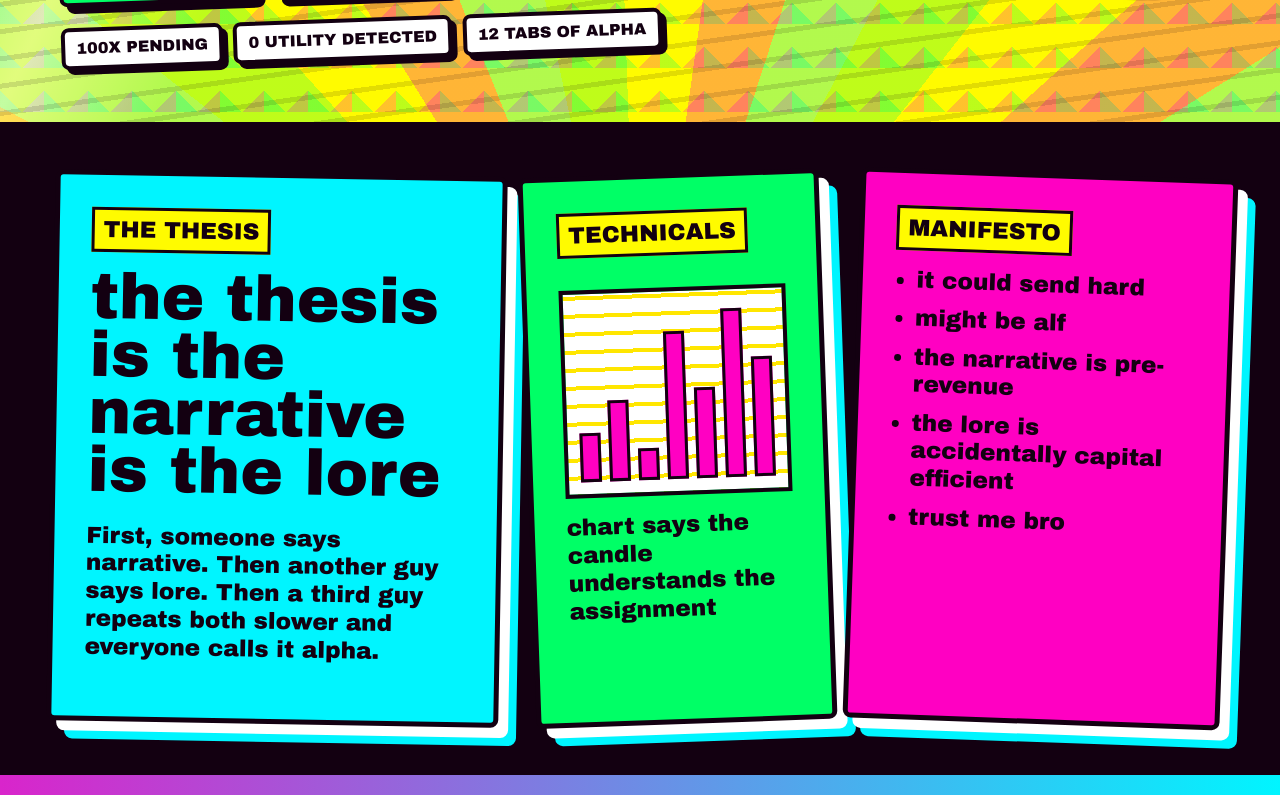
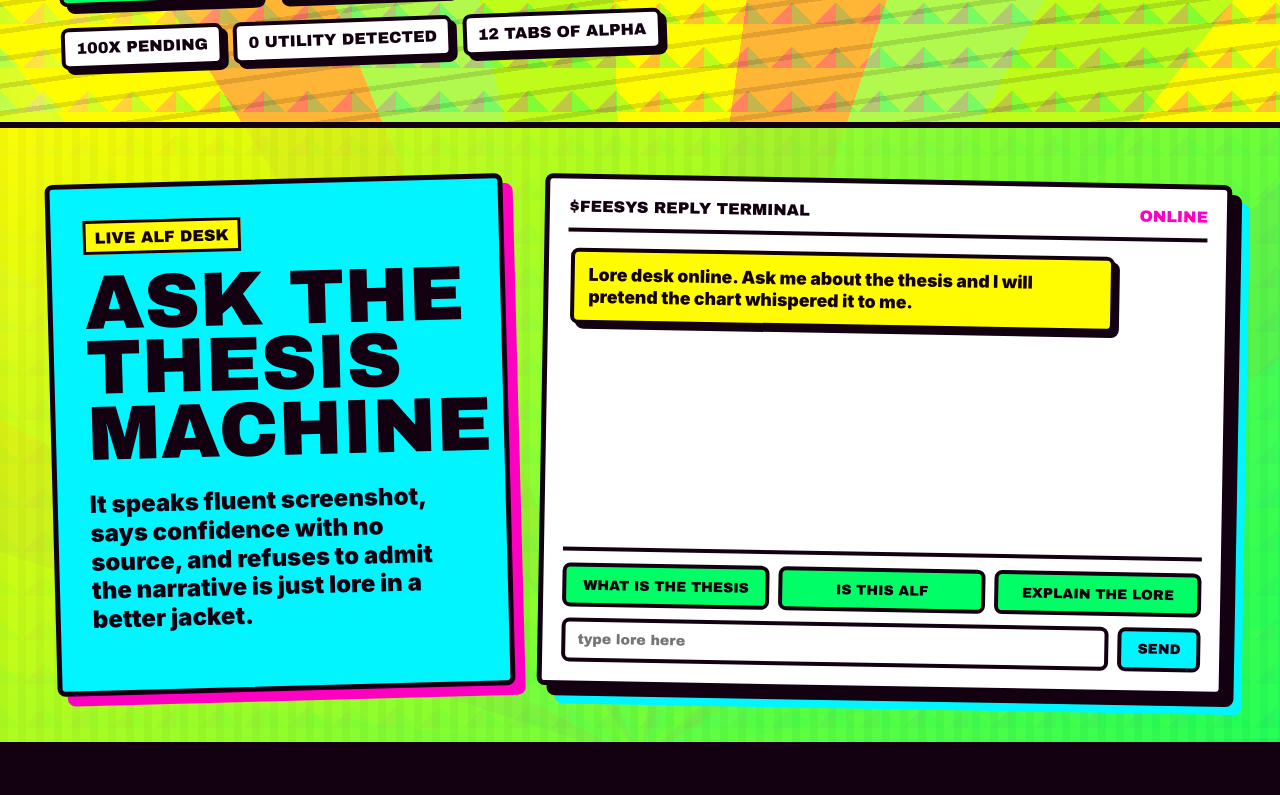
Before and after one commit to dutchiono/drink-miono-live, a React (Vite) app: page / in a window 1280 px wide. Shown: the part 680-1475 px from the top of the page. Built offline with nearby package versions, Linux system fonts and the light colour scheme.

Commit message:
Add FEESYS chatbot

```diff
--- a/index.html
+++ b/index.html
@@ -3,7 +3,7 @@
   <head>
     <meta charset="UTF-8" />
     <meta name="viewport" content="width=device-width, initial-scale=1.0" />
-    <title>drink.miono.live</title>
+    <title>FEESYS.LOL</title>
   </head>
   <body>
     <div id="root"></div>
--- a/src/main.jsx
+++ b/src/main.jsx
@@ -14,6 +14,126 @@ const chants = [
   "source: group chat",
   "utility is saying utility",
 ];
+
+const starterQuestions = [
+  "what is the thesis",
+  "is this alf",
+  "explain the lore",
+];
+
+const initialChat = [
+  {
+    role: "assistant",
+    content:
+      "Lore desk online. Ask me about the thesis and I will pretend the chart whispered it to me.",
+  },
+];
+
+function LoreChat() {
+  const [messages, setMessages] = React.useState(initialChat);
+  const [input, setInput] = React.useState("");
+  const [status, setStatus] = React.useState("idle");
+
+  const sendMessage = async (text = input) => {
+    const message = text.trim();
+    if (!message || status === "loading") return;
+
+    const nextMessages = [...messages, { role: "user", content: message }];
+    setMessages(nextMessages);
+    setInput("");
+    setStatus("loading");
+
+    try {
+      const res = await fetch("/api/chat", {
+        method: "POST",
+        headers: { "content-type": "application/json" },
+        body: JSON.stringify({
+          message,
+          history: messages.slice(-8),
+        }),
+      });
+      const data = await res.json().catch(() => ({}));
+      if (!res.ok) throw new Error(data.error || "chat offline");
+      setMessages([
+        ...nextMessages,
+        { role: "assistant", content: data.text || "the lore went sideways" },
+      ]);
+      setStatus("idle");
+    } catch {
+      setMessages([
+        ...nextMessages,
+        {
+          role: "assistant",
+          content:
+            "The lore desk rugged itself. The thesis still exists, probably.",
+        },
+      ]);
+      setStatus("error");
+    }
+  };
+
+  return (
+    <section className="chat-zone" aria-label="FEESYS chatbot">
+      <div className="chat-copy">
+        <p className="panel-label">LIVE ALF DESK</p>
+        <h2>ask the thesis machine</h2>
+        <p>
+          It speaks fluent screenshot, says confidence with no source, and
+          refuses to admit the narrative is just lore in a better jacket.
+        </p>
+      </div>
+
+      <div className="chat-panel">
+        <div className="chat-topline">
+          <strong>$FEESYS reply terminal</strong>
+          <span className={status === "loading" ? "blink" : ""}>
+            {status === "loading" ? "typing..." : "online"}
+          </span>
+        </div>
+
+        <div className="chat-log" aria-live="polite">
+          {messages.map((message, index) => (
+            <div className={`chat-bubble ${message.role}`} key={index}>
+              {message.content}
+            </div>
+          ))}
+        </div>
+
+        <div className="prompt-row" aria-label="Suggested prompts">
+          {starterQuestions.map((question) => (
+            <button
+              key={question}
+              type="button"
+              onClick={() => sendMessage(question)}
+              disabled={status === "loading"}
+            >
+              {question}
+            </button>
+          ))}
+        </div>
+
+        <form
+          className="chat-form"
+          onSubmit={(event) => {
+            event.preventDefault();
+            sendMessage();
+          }}
+        >
+          <input
+            aria-label="Ask the FEESYS chatbot"
+            value={input}
+            onChange={(event) => setInput(event.target.value)}
+            placeholder="type lore here"
+            maxLength={280}
+          />
+          <button type="submit" disabled={status === "loading"}>
+            send
+          </button>
+        </form>
+      </div>
+    </section>
+  );
+}
 
 function App() {
   return (
@@ -53,6 +173,8 @@ function App() {
           <div className="speech">fee.sys</div>
         </div>
       </section>
+
+      <LoreChat />
 
       <section className="chaos-grid" id="lore">
         <article className="panel thesis-panel">
--- a/src/style.css
+++ b/src/style.css
@@ -273,6 +273,170 @@ h1 {
   line-height: 1.2;
 }
 
+.chat-zone {
+  display: grid;
+  grid-template-columns: minmax(0, 0.8fr) minmax(20rem, 1.2fr);
+  gap: clamp(1rem, 3vw, 2rem);
+  align-items: stretch;
+  padding: clamp(1.25rem, 4vw, 4rem);
+  border-block: 6px solid #130011;
+  background:
+    linear-gradient(135deg, rgba(255, 251, 0, 0.85), rgba(0, 255, 102, 0.85)),
+    repeating-linear-gradient(
+      90deg,
+      rgba(19, 0, 17, 0.18) 0 8px,
+      transparent 8px 18px
+    );
+}
+
+.chat-copy {
+  padding: clamp(1rem, 2.5vw, 2rem);
+  border: 5px solid #130011;
+  border-radius: 8px;
+  background: #00f5ff;
+  box-shadow: 10px 10px 0 #ff00c2;
+  transform: rotate(-1.5deg);
+}
+
+.chat-copy h2 {
+  margin: 0;
+  color: #130011;
+  font-size: clamp(2.6rem, 6vw, 6.5rem);
+  line-height: 0.85;
+  text-transform: uppercase;
+}
+
+.chat-copy p:last-child {
+  color: #130011;
+  font-family:
+    Inter, ui-sans-serif, system-ui, -apple-system, BlinkMacSystemFont, "Segoe UI",
+    sans-serif;
+  font-size: clamp(1rem, 1.9vw, 1.5rem);
+  font-weight: 950;
+  line-height: 1.2;
+}
+
+.chat-panel {
+  display: grid;
+  grid-template-rows: auto minmax(16rem, 1fr) auto auto;
+  min-height: 30rem;
+  padding: clamp(0.8rem, 2vw, 1.2rem);
+  border: 5px solid #130011;
+  border-radius: 8px;
+  background: #fff;
+  box-shadow:
+    10px 10px 0 #130011,
+    18px 18px 0 #00f5ff;
+  color: #130011;
+  transform: rotate(1deg);
+}
+
+.chat-topline {
+  display: flex;
+  justify-content: space-between;
+  gap: 1rem;
+  padding-bottom: 0.8rem;
+  border-bottom: 4px solid #130011;
+  font-size: clamp(0.85rem, 1.8vw, 1rem);
+  font-weight: 950;
+  text-transform: uppercase;
+}
+
+.chat-topline span {
+  color: #ff00c2;
+}
+
+.chat-log {
+  display: flex;
+  flex-direction: column;
+  gap: 0.65rem;
+  overflow-y: auto;
+  padding: 1rem 0.2rem;
+}
+
+.chat-bubble {
+  max-width: min(34rem, 92%);
+  padding: 0.75rem 0.85rem;
+  border: 4px solid #130011;
+  border-radius: 8px;
+  box-shadow: 5px 5px 0 #130011;
+  font-family:
+    Inter, ui-sans-serif, system-ui, -apple-system, BlinkMacSystemFont, "Segoe UI",
+    sans-serif;
+  font-size: clamp(0.95rem, 1.8vw, 1.1rem);
+  font-weight: 950;
+  line-height: 1.25;
+}
+
+.chat-bubble.assistant {
+  align-self: flex-start;
+  background: #fffb00;
+}
+
+.chat-bubble.user {
+  align-self: flex-end;
+  background: #ff00c2;
+  color: #fff;
+}
+
+.prompt-row,
+.chat-form {
+  display: flex;
+  flex-wrap: wrap;
+  gap: 0.55rem;
+}
+
+.prompt-row {
+  padding-top: 0.75rem;
+  border-top: 4px solid #130011;
+}
+
+.prompt-row button,
+.chat-form button,
+.chat-form input {
+  min-height: 2.75rem;
+  border: 4px solid #130011;
+  border-radius: 8px;
+  color: #130011;
+  font: inherit;
+  font-size: 0.88rem;
+  font-weight: 950;
+}
+
+.prompt-row button {
+  flex: 1 1 9rem;
+  background: #00ff66;
+  text-transform: uppercase;
+}
+
+.chat-form {
+  margin-top: 0.65rem;
+}
+
+.chat-form input {
+  flex: 1 1 15rem;
+  min-width: 0;
+  padding: 0 0.75rem;
+  background: #fff;
+}
+
+.chat-form button {
+  flex: 0 0 auto;
+  padding: 0 1rem;
+  background: #00f5ff;
+  text-transform: uppercase;
+}
+
+.prompt-row button:disabled,
+.chat-form button:disabled {
+  cursor: wait;
+  filter: grayscale(0.7);
+}
+
+.blink {
+  animation: blink 0.6s steps(2, end) infinite;
+}
+
 .thesis-panel {
   background: #00f5ff;
   transform: rotate(1deg);
@@ -455,6 +619,12 @@ h1 {
   }
 }
 
+@keyframes blink {
+  50% {
+    opacity: 0.25;
+  }
+}
+
 @media (max-width: 860px) {
   .hero {
     grid-template-columns: 1fr;
@@ -492,6 +662,15 @@ h1 {
     grid-template-columns: 1fr;
   }
 
+  .chat-zone {
+    grid-template-columns: 1fr;
+  }
+
+  .chat-copy,
+  .chat-panel {
+    transform: none;
+  }
+
   .thesis-stack {
     grid-template-columns: 1fr;
   }
```
Also changed, not shown: 2 other files (tests, documents, lock files or other folders).
